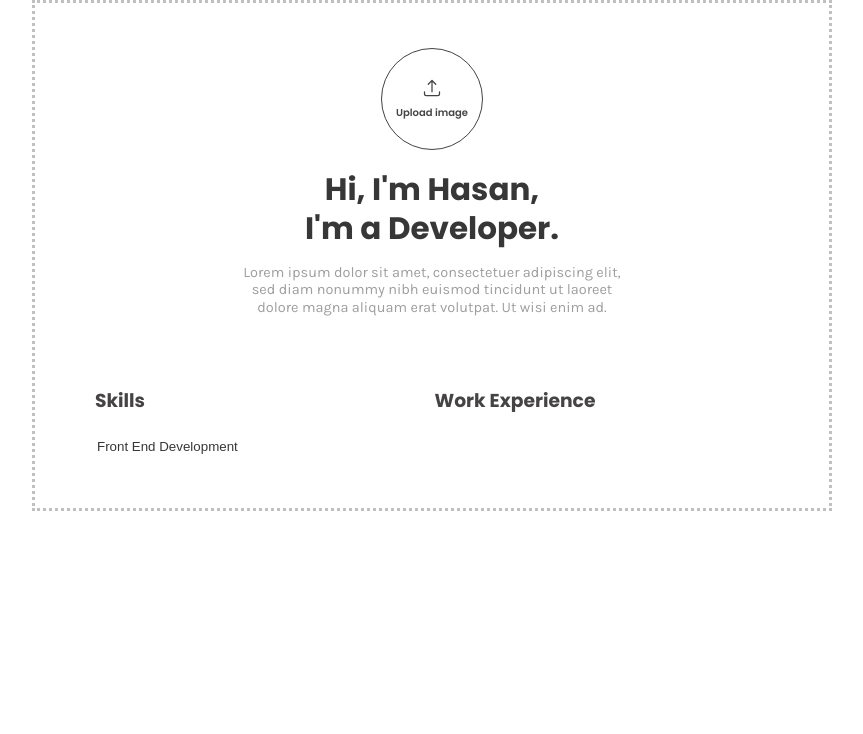
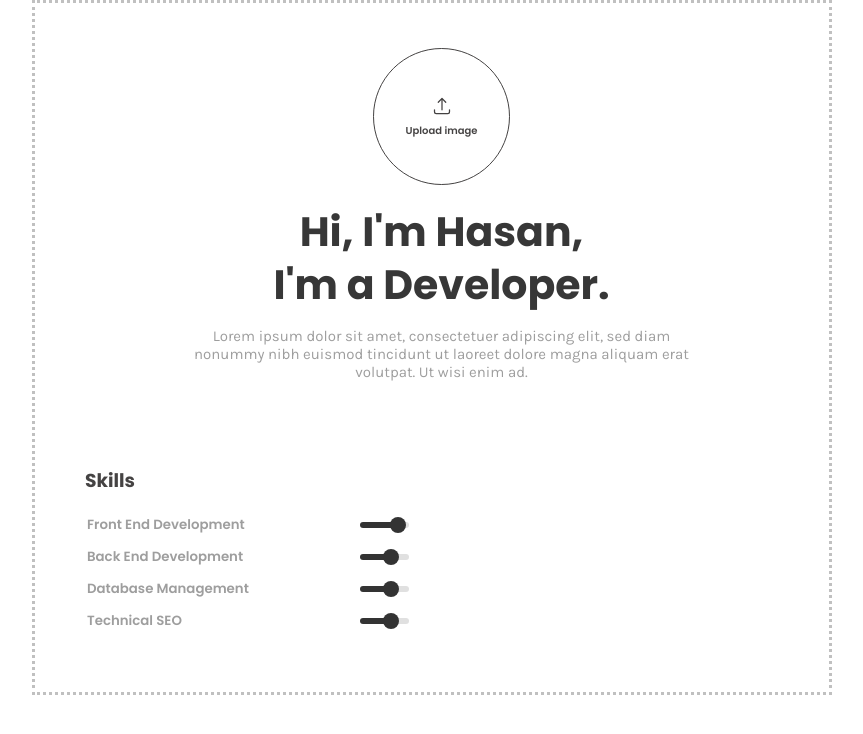
Before and after one commit to hasansaifi/cvbuilder, a React (Vite) app: page / in a window 1280 px wide. Shown: the top 734 px of the page, without its empty margins (208-1071 px from the left). Built offline with nearby package versions, Linux system fonts and the light colour scheme.

Commit message:
Skills section added

```diff
--- a/src/App.css
+++ b/src/App.css
@@ -3,13 +3,9 @@
   grid-template-columns: 1fr 1fr;
   gap: 5px;
   margin: 50px 0;
-  padding: 0 60px;
+  padding: 0 50px;
 }
 
-
-.leftSidebar {
-  background-color: rgb(212, 212, 212);
-}
 
 .header {
   display: grid;
@@ -19,8 +15,8 @@
 .profilePicDiv {
   border: solid 1.5px;
   border-radius: 50%;
-  height: 100px;
-  width: 100px;
+  height: 135px;
+  width: 135px;
   display: grid;
   margin: 45px auto 0 auto;
   place-content: center;
@@ -29,8 +25,6 @@
   overflow: hidden;
 
 }
-
-
 
 .profilePicDiv:hover+profilePicLabel {
   display: block;
@@ -61,7 +55,7 @@
 
 .h1-center-bold {
   text-align: center;
-  font-size: 31px;
+  font-size: 41px;
   font-weight: bold;
   font-family: "Poppins", sans-serif;
   font-weight: 700;
@@ -97,9 +91,103 @@
 }
 
 .introText {
-  font-size: 14.5px;
+  font-size: 15px;
   line-height: 1.2;
-  min-width: 380px;
+  min-width: 507px;
   padding: 1px;
   margin: 10px auto 0 auto;
 }
+
+/* Under testing SKIILS */
+.leftSide,
+.rightSide {}
+
+/* Container for the label and slider */
+.skill-slider-container {
+  align-items: center;
+  width: 100%;
+  display: grid;
+  grid-template-columns: 1fr 1fr;
+}
+
+.skill {
+  font-family: "Poppins", sans-serif;
+  font-weight: 600;
+  font-style: normal;
+  color: #9E9E9E;
+}
+
+.skill-label {
+  display: flex;
+  justify-content: space-between;
+
+  font-weight: normal;
+}
+
+/* The Slider Track (The grey background) */
+.skill-range-input {
+
+  width: 100%;
+  height: 6px;
+  background: #e0e0e0;
+  /* Light grey */
+  border-radius: 5px;
+  outline: none;
+  appearance: none;
+  /* Vital: Removes default browser styling */
+  cursor: pointer;
+  /* Vital for Printing: Forces the browser to print the background color */
+  -webkit-print-color-adjust: exact;
+  print-color-adjust: exact;
+}
+
+/* The Slider Thumb (The circle you drag) */
+.skill-range-input::-webkit-slider-thumb {
+  appearance: none;
+  width: 16px;
+  height: 16px;
+  background: #333;
+  /* Dark color for the knob */
+  border-radius: 50%;
+  cursor: pointer;
+  transition: background .15s ease-in-out;
+}
+
+/* Hover effect for the thumb */
+.skill-range-input::-webkit-slider-thumb:hover {
+  background: #000;
+  transform: scale(1.1);
+}
+
+/* Skills and add and remove */
+/* --- DELETE BUTTON LOGIC --- */
+
+/* 1. By default, the delete button is invisible */
+.delete-btn {
+  opacity: 0;
+  transition: opacity 0.2s ease-in-out;
+  /* Smooth fade */
+  pointer-events: none;
+  /* Prevents clicking it while invisible */
+}
+
+/* 2. When you hover over the ROW, make the button visible */
+.skill-row:hover .delete-btn {
+  opacity: 1;
+  pointer-events: auto;
+  /* Re-enable clicking */
+}
+
+
+/* --- ADD BUTTON LOGIC --- */
+
+/* 3. By default, the add button is invisible */
+.add-btn-container {
+  opacity: 0;
+  transition: opacity 0.2s ease-in-out;
+}
+
+/* 4. When you hover over the ENTIRE SECTION, show the add button */
+.skills-section:hover .add-btn-container {
+  opacity: 1;
+}
--- a/src/components/MainContent.jsx
+++ b/src/components/MainContent.jsx
@@ -2,12 +2,10 @@ import Skills from "./Skills"
 
 function MainContent() {
     return <div className="mainContainer">
-        <div>
-            <h3>Skills</h3>
+        <div className="leftSide">
             <Skills></Skills>
         </div>
-        <div>
-            <h3>Work Experience</h3>
+        <div className="rightSide">
         </div>
     </div>
 }
--- a/src/components/SkillSlider.jsx
+++ b/src/components/SkillSlider.jsx
@@ -0,0 +1,35 @@
+import { useState } from "react";
+import SingleLineEdit from "./SingleLineEdit";
+
+function SkillSlider({ name, setName, value, setValue }) {
+    const [skill, setSkill] = useState("Front End Development");
+
+    const handleSliderChange = (e) => {
+        setValue(e.target.value);
+    };
+
+    const sliderStyle = {
+        background: `linear-gradient(to right, #333 ${value / 10}%, #e0e0e0 ${value / 10}%)`
+    };
+
+    return (
+        <div className="skill-slider-container">
+            <div className="skill-label">
+                <SingleLineEdit className="skill" value={name} setValue={setName} />
+
+            </div>
+
+            <input
+                type="range"
+                min="0"
+                max="1000"
+                value={value}
+                onChange={handleSliderChange}
+                className="skill-range-input"
+                style={sliderStyle}
+            />
+        </div>
+    );
+}
+
+export default SkillSlider;
--- a/src/components/Skills.jsx
+++ b/src/components/Skills.jsx
@@ -1,14 +1,106 @@
 import { useState } from "react";
-import SingleLineEdit from "./SingleLineEdit"
+import SkillSlider from "./SkillSlider";
+import { TrashIcon, PlusIcon } from "@heroicons/react/24/outline"
 
 function Skills() {
-    const [skill, setSkill] = useState("Front End Development");
+    const [skills, setSkills] = useState([
+        { id: 1, name: "Front End Development", level: 900 },
+        { id: 2, name: "Back End Development ", level: 700 },
+        { id: 3, name: "Database Management", level: 700 },
+        { id: 4, name: "Technical SEO", level: 700 },
+    ]);
 
-    return <div>
-        <SingleLineEdit value={skill} setValue={setSkill}></SingleLineEdit>
+    // --- ACTIONS ---
 
-    </div>
+    // Add a new skill (creates a unique ID)
+    const addSkill = () => {
+        const newSkill = {
+            id: Date.now(),
+            name: "New Skill",
+            level: 500
+        };
+        setSkills([...skills, newSkill]);
+    };
 
+    // Delete a skill by ID
+    const deleteSkill = (id) => {
+        setSkills(skills.filter(skill => skill.id !== id));
+    };
+
+    // Update Name
+    const updateSkillName = (id, newName) => {
+        setSkills(skills.map(skill =>
+            skill.id === id ? { ...skill, name: newName } : skill
+        ));
+    };
+
+    // Update Level
+    const updateSkillLevel = (id, newLevel) => {
+        setSkills(skills.map(skill =>
+            skill.id === id ? { ...skill, level: newLevel } : skill
+        ));
+    };
+
+
+    return (
+        /* Class added here for the "Add Button" hover scope */
+        <div className="skills-section">
+            <div style={{
+                marginTop: '15px',
+                display: 'grid',
+                gridTemplateColumns: 'auto auto',
+                justifyContent: 'start',
+                alignContent: 'center'
+            }}>
+                <h3>Skills</h3>
+                {/* Class 'add-btn-container' added here */}
+                <div className="add-btn-container" style={{ marginTop: '21px', display: 'grid', justifyContent: 'center' }}>
+                    <button
+                        onClick={addSkill}
+                        style={{
+                            background: 'none', color: 'grey', border: 'none',
+                            borderRadius: '50%', width: '30px', height: '30px',
+                            cursor: 'pointer', fontSize: '20px'
+                        }}
+                    >
+                        <PlusIcon />
+                    </button>
+                </div>
+            </div>
+
+
+            {skills.map((skill) => (
+                /* Class 'skill-row' added here for the "Delete Button" hover scope */
+                <div key={skill.id} className="skill-row" style={{ display: 'flex', alignItems: 'center', marginBottom: '10px' }}>
+
+                    <div style={{ flexGrow: 1 }}>
+                        <SkillSlider
+                            name={skill.name}
+                            setName={(val) => updateSkillName(skill.id, val)}
+                            value={skill.level}
+                            setValue={(val) => updateSkillLevel(skill.id, val)}
+                        />
+                    </div>
+
+                    {/* Class 'delete-btn' added here */}
+                    <button
+                        onClick={() => deleteSkill(skill.id)}
+                        className="delete-btn"
+                        style={{
+                            border: 'none',
+                            background: 'none',
+                            width: '30px',
+                            cursor: 'pointer', display: 'flex', justifyContent: 'center', alignItems: 'center'
+                        }}
+                    >
+                        <TrashIcon />
+                    </button>
+                </div>
+            ))}
+
+
+        </div>
+    );
 }
 
-export default Skills
+export default Skills;
--- a/src/index.css
+++ b/src/index.css
@@ -32,3 +32,16 @@ body {
 p {
   margin: 0;
 }
+
+/* Only applies when printing or saving as PDF */
+@media print {
+
+  /* Hide the thumb/knob so it just looks like a bar */
+  .skill-range-input::-webkit-slider-thumb {
+    display: none;
+  }
+
+  /* You might need to use a linear-gradient background trick
+     to show the progress color if the thumb is gone,
+     but this is a quick fix. */
+}
```
